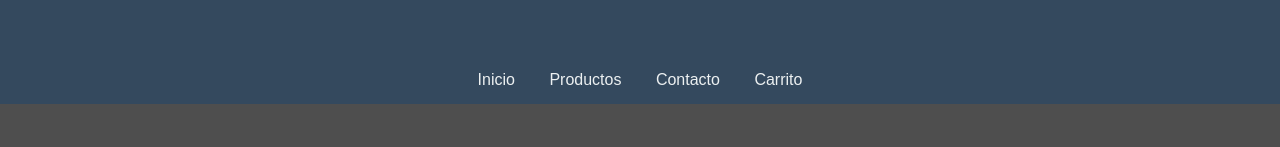
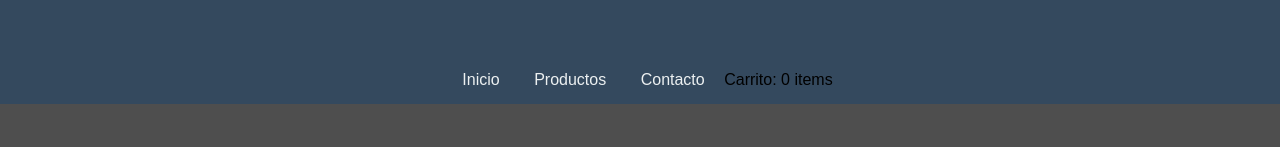
Before and after one commit to Semiiir/Tienda_Semir, a plain HTML site: page index.html in a window 1280 px wide. Shown: the part 359-506 px from the top of the page. Drawn offline with Linux system fonts and the light colour scheme.

Commit message:
index.html

```diff
--- a/index.html
+++ b/index.html
@@ -171,7 +171,7 @@
         <a href="#">Inicio</a>
         <a href="#">Productos</a>
         <a href="#">Contacto</a>
-        <a href="#">Carrito</a>
+        <span id="carrito">Carrito: 0 items</span>
     </nav>
 
     <!-- Contenedor principal -->
```
